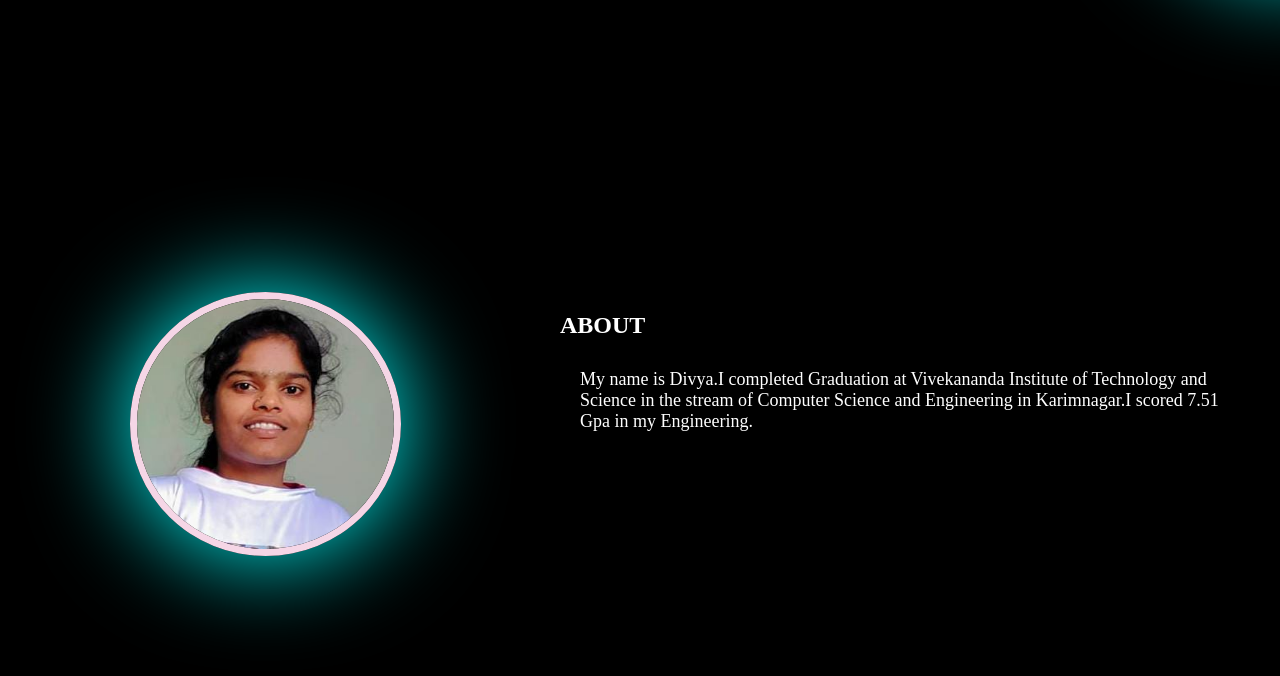
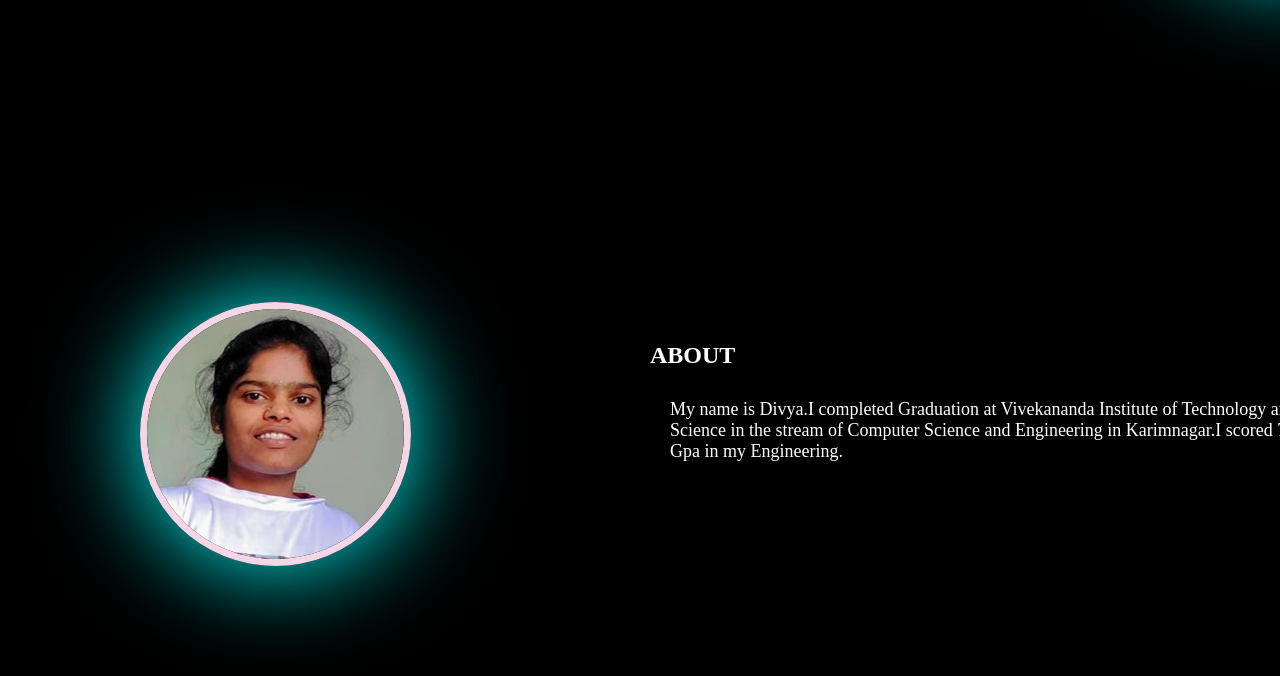
Before and after one commit to Divya1311-del/Divya.github.io, a plain HTML site: page index.html in a window 1280 px wide. Shown: the part 488-1164 px from the top of the page. Drawn offline with Linux system fonts and the light colour scheme.

Commit message:
Update style.css

```diff
--- a/style.css
+++ b/style.css
@@ -283,12 +283,13 @@ h2{
     height:400px;
     width:400px;
     padding:50px;
+    margin:30px;
 
 }
 .about-left img{
     height:250px;
     width:250px;
-    margin:80px;
+    margin:60px;
 
     border-radius:50%;
     border:7px solid rgb(245, 214, 230);
@@ -311,7 +312,7 @@ h2{
 .about-right{
     height:400px;
     width:700px;
-    padding: 50px;
+    padding: 80px;
     display: flex;
     flex-direction: column;
 
```
